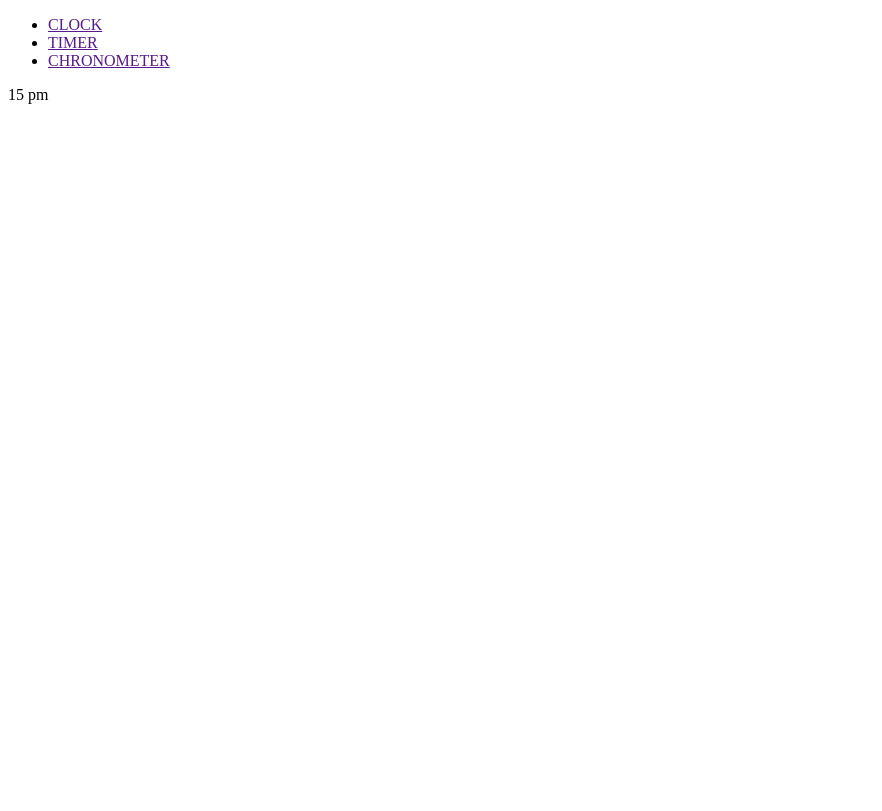
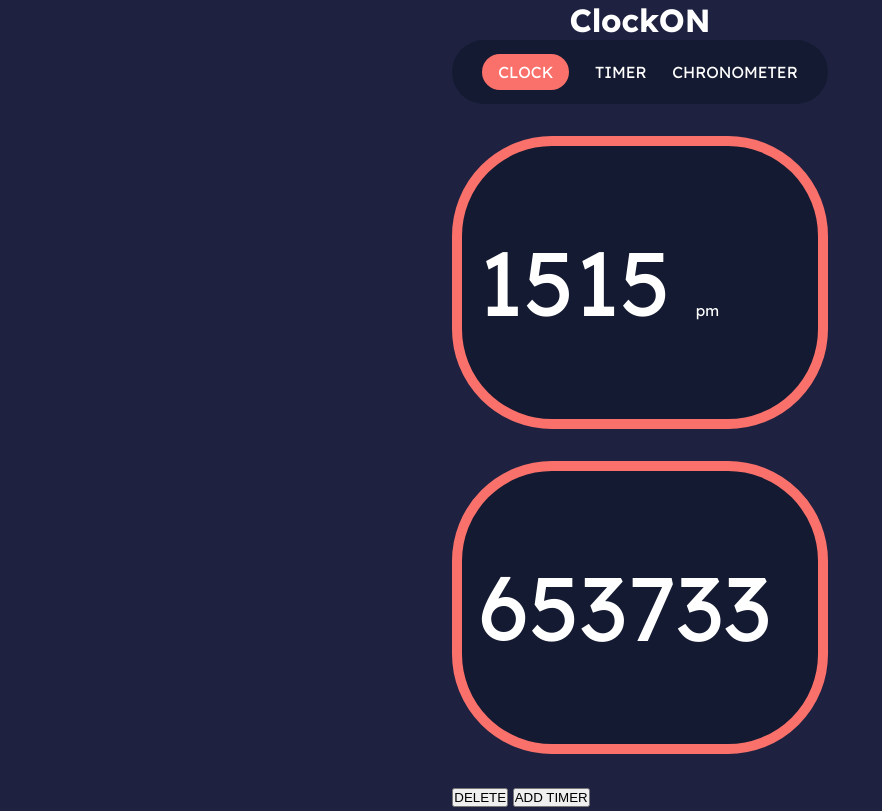
Before and after one commit to iamcelestino/clockON, a plain HTML site: page index.html in a window 1280 px wide. Shown: the top 811 px of the page, without its empty margins (0-882 px from the left). Drawn offline with Linux system fonts and the light colour scheme.

Commit message:
feat: add timer and chronometer plus some styles

```diff
--- a/index.css
+++ b/index.css
@@ -0,0 +1,75 @@
+@import url('https://fonts.googleapis.com/css2?family=Lexend:wght@400;500;600;700&family=Plus+Jakarta+Sans:wght@500;800&display=swap');
+
+
+*, *::before, *::after {
+    margin: 0;
+    padding: 0;
+    box-sizing: border-box;
+}
+
+body {
+    background-color: #1E2240;
+    font-family: "Lexend", sans-serif;
+}
+
+.wrapper {
+    display: flex;
+    justify-content: center;
+    align-items: center;
+    min-height: 100dvh;
+    flex-direction: column;
+}
+
+h1 {
+    color: #fff;
+}
+
+li {
+    list-style: none;
+}
+
+li + li {
+    margin-left: 1.6rem;
+}
+
+a {
+    text-decoration: none;
+    color: #fff;
+}
+
+
+.active {
+    background-color: #FA716B;
+    color: #141A31;
+    padding: 0.5rem 1rem;
+    border-radius: 80px;
+}
+
+
+.tab__options {
+    background-color: #141A31;
+    border-radius: 100px;
+    display: flex;
+    align-items: center;
+    padding:  0.87rem 1.87rem;
+}
+
+.circle__parent {
+    background-color: #141A31;
+    padding: 5rem 1rem;
+    margin: 2rem 0;
+    color: #fff;
+    border: 10px solid #FA716B;
+    text-align: center;
+    border-radius: 100px;
+    display: flex;
+    align-items: center;
+}
+
+.circle__parent  p{
+    font-size: 90px;
+}
+
+span {
+    font-size: 15px;
+}
--- a/index.html
+++ b/index.html
@@ -3,36 +3,55 @@
 <head>
     <meta charset="UTF-8">
     <meta name="viewport" content="width=device-width, initial-scale=1.0">
+    <link rel="stylesheet" href="index.css">
     <title>Document</title>
 </head>
 <body>
 
-    <div id="wrapper">
+    <div class="wrapper">
+        <h1>ClockON</h1>
         <div class="tab">
-            <ul class="">
-                <li><a href="">CLOCK</a></li>
+            <ul class="tab__options">
+                <li class="active"><a href="">CLOCK</a></li>
                 <li><a href="">TIMER</a></li>
                 <li><a href="">CHRONOMETER</a></li>
             </ul>
             <div id="clock" class="">
-                <div>
-                    <span class="hours">15</span>
-                    <span class="minutes">pm</span>
+                <div class="circle__parent">
+                    <p class="hours">15</p>
+                    <p class="hours">15 <span>pm</span></p>
                 </div>
                 <div class="">
-                    <span class="dayOfTheWeek"></span>
-                    <span class="day"></span>
-                    <span class="month"></span>
+                    <p class="dayOfTheWeek"></p>
+                    <p class="day"></p>
+                    <p class="month"></p>
                 </div>
             </div>
 
-            <div class="timer">
+            <div id="timer" class="">
+                <div>
+                <div>
+                    <div class="circle__parent">
+                        <p>653</p>
+                        <p>733</p>
+                    </div>
+                    <button>DELETE</button>
+                    <button>ADD TIMER</button>
+                </div>
+            </div>
 
+            <div id="chronometer">
+                <div>
+                    <div class="circle__parent">
+                        <p>0</p>
+                        <p>00</p>
+                    </div>
+                    <button>RESTART</button>
+                </div>
             </div>
         </div>
     </div>
 
-
-
+    <script src="app.js"></script>
 </body>
 </html>
```
